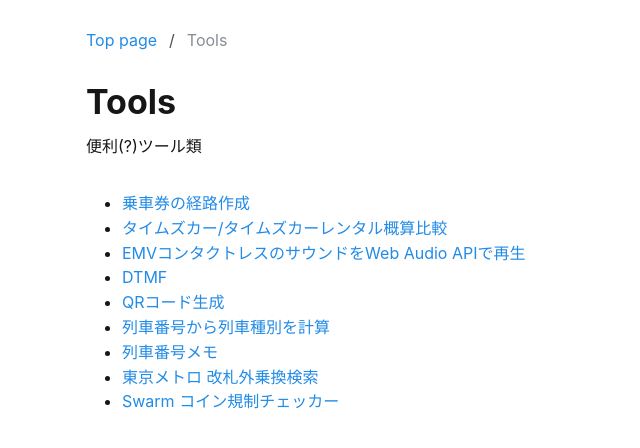
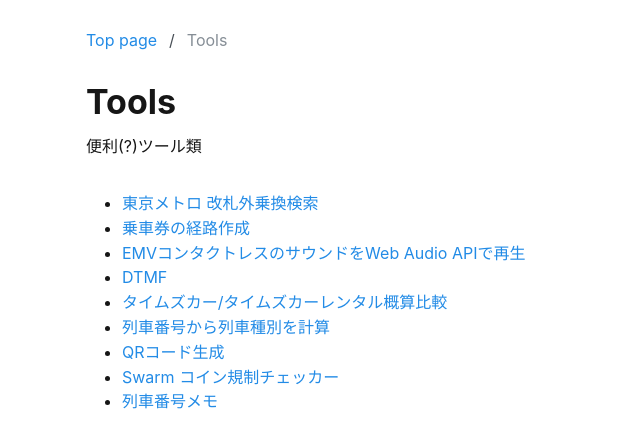
Before and after one commit to hiroxto/hiroxto.net, a Next.js app: page /tools in a window 1280 px wide. Shown: the top 448 px of the page, without its empty margins (0-640 px from the left). Built offline with nearby package versions, Linux system fonts and the light colour scheme.

Commit message:
chore: ツール一覧を指定された順序に変更

```diff
--- a/app/tools/page.tsx
+++ b/app/tools/page.tsx
@@ -9,12 +9,12 @@ const description = '便利(?)ツール類';
 
 const tools = [
     {
+        href: '/tools/tokyometro-transfer-search',
+        title: '東京メトロ 改札外乗換検索',
+    },
+    {
         href: '/tools/fare-ticket-route-planner',
         title: '乗車券の経路作成',
-    },
-    {
-        href: '/tools/times-car-estimate-comparison',
-        title: 'タイムズカー/タイムズカーレンタル概算比較',
     },
     {
         href: '/tools/cl-sound',
@@ -25,24 +25,24 @@ const tools = [
         title: 'DTMF',
     },
     {
-        href: '/tools/qr-code-gen',
-        title: 'QRコード生成',
+        href: '/tools/times-car-estimate-comparison',
+        title: 'タイムズカー/タイムズカーレンタル概算比較',
     },
     {
         href: '/tools/train-number-calc',
         title: '列車番号から列車種別を計算',
     },
     {
-        href: '/tools/train-number',
-        title: '列車番号メモ',
-    },
-    {
-        href: '/tools/tokyometro-transfer-search',
-        title: '東京メトロ 改札外乗換検索',
+        href: '/tools/qr-code-gen',
+        title: 'QRコード生成',
     },
     {
         href: '/tools/swarm-checkin-regulation-checker',
         title: 'Swarm コイン規制チェッカー',
+    },
+    {
+        href: '/tools/train-number',
+        title: '列車番号メモ',
     },
 ] as const;
 
```
